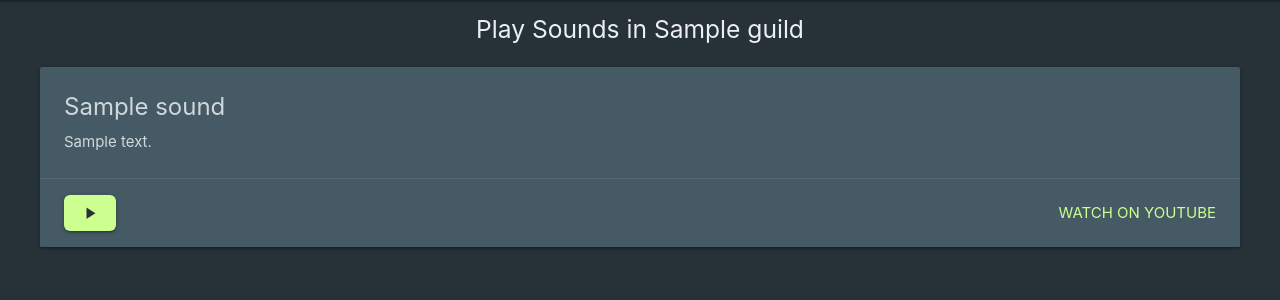
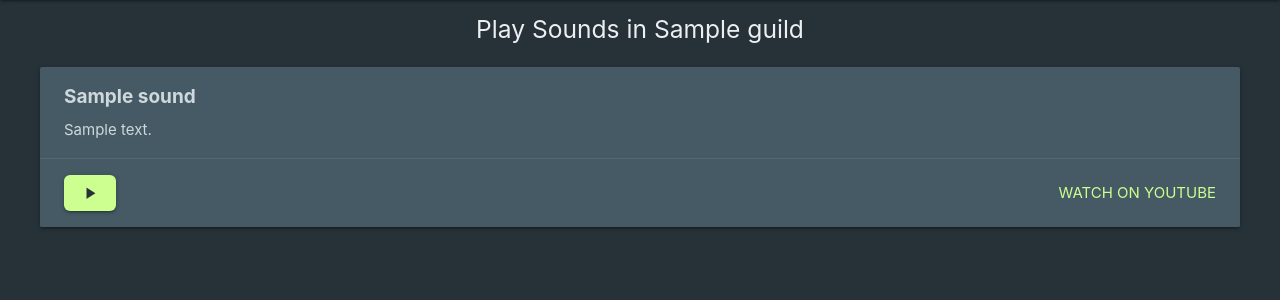
Before and after one commit to gpauloski/3pseatBot, a Python web app: template threepseat/ext/sounds/templates/sounds.html in a window 1280 px wide. Shown: the part 64-364 px from the top of the page. Run offline with Jinja, Linux system fonts and the light colour scheme; the template is opened without the code that fills it: most values are stand-ins (such as "Sample title", 1, 10 or a date in 2020).

Commit message:
Adjust sound card title font for longer names
Adjusts the font size, font weight, and line height to support 15
character sound names without clipping the right side of the card when
the card width is at its minimum (300px).

Also adjusts the card content padding to make the display more compact.

Co-authored-by: Charlie Mouton <Charlie@Moutons.org>

```diff
--- a/threepseat/ext/sounds/templates/sounds.html
+++ b/threepseat/ext/sounds/templates/sounds.html
@@ -49,6 +49,17 @@
       .btn:active {
         background-color: #558b2f;
       }
+      .card .card-content {
+        padding-top: 16px;
+        padding-bottom: 16px;
+        padding-left: 24px;
+        padding-right: 24px;
+      }
+      .card .card-content .card-title {
+        font-size: 19px;
+        line-height: 28px;
+        font-weight: 500;
+      }
     </style>
 </head>
 
```
